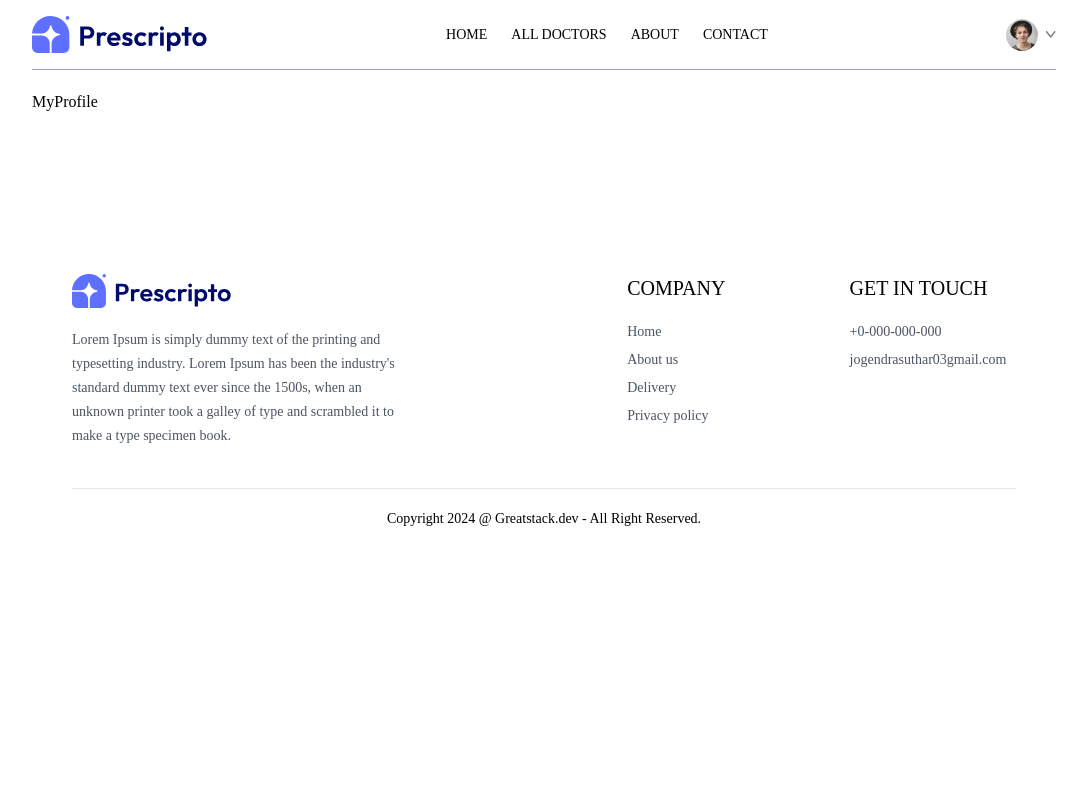
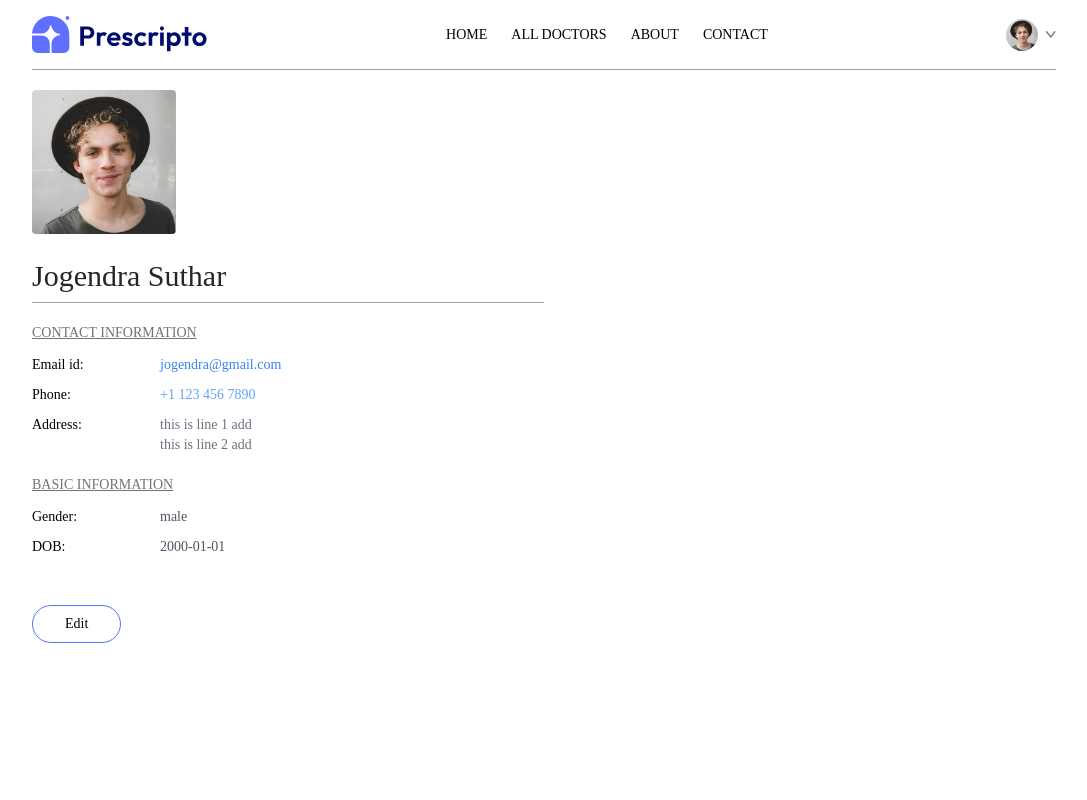
Before and after one commit to jogendra05/DoctorPro, a React (Vite) app in the folder frontend/: page /my-profile in a window 1280 px wide. Shown: the top 800 px of the page, without its empty margins (96-1183 px from the left). Built offline with nearby package versions, Linux system fonts and the light colour scheme.

Commit message:
Add Profile Page

```diff
--- a/frontend/src/pages/MyProfile.jsx
+++ b/frontend/src/pages/MyProfile.jsx
@@ -1,9 +1,150 @@
-import React from 'react'
+import React, { useState } from "react";
+import { assets } from "../assets/assets";
 
 const MyProfile = () => {
+  const [userData, setUserData] = useState({
+    name: "Jogendra Suthar",
+    image: assets.profile_pic,
+    email: "jogendra@gmail.com",
+    phone: "+1 123 456 7890",
+    address: {
+      line1: "this is line 1 add",
+      line2: "this is line 2 add",
+    },
+    gender: "male",
+    dob: "2000-01-01",
+  });
+
+  const [isEdit, setIsEdit] = useState(false);
+
   return (
-    <div>MyProfile</div>
-  )
-}
+    <div className="max-w-lg flex flex-col gap-2 text-sm">
+      <img className="w-36 rounded" src={userData.image} alt="" />
+      {isEdit ? (
+        <input
+          className="bg-gray-50 text-3xl font-medium max-w-60 mt-4"
+          type="text"
+          onChange={(e) =>
+            setUserData((prev) => ({ ...prev, name: e.target.value }))
+          }
+          value={userData.name}
+        />
+      ) : (
+        <p className="font-medium text-3xl text-neutral-800 mt-4">
+          {userData.name}
+        </p>
+      )}
+      <hr className="bg-zinc-400 h-[1px] border-none" />
 
-export default MyProfile
+      <div>
+        <p className="text-neutral-500 underline mt-3">CONTACT INFORMATION</p>
+        <div className="grid grid-cols-[1fr_3fr] gap-y-2.5 mt-3">
+          <p className="font-medium">Email id:</p>
+          <p className="text-blue-500">{userData.email}</p>
+          <p className="font-medium">Phone:</p>
+          {isEdit ? (
+            <input
+              className="bg-gray-100 max-w-52"
+              type="text"
+              onChange={(e) =>
+                setUserData((prev) => ({ ...prev, phone: e.target.value }))
+              }
+              value={userData.phone}
+            />
+          ) : (
+            <p className="text-blue-400">{userData.phone}</p>
+          )}
+          <p className="font-medium">Address:</p>
+          {isEdit ? (
+            <p>
+              <input
+                className="bg-gray-50"
+                type="text"
+                onChange={(e) =>
+                  setUserData((prev) => ({
+                    ...prev,
+                    address: { ...prev.address, line1: e.target.value },
+                  }))
+                }
+                value={userData.address.line1}
+              />
+              <br />
+              <input
+                className="bg-gray-50"
+                type="text"
+                onChange={(e) =>
+                  setUserData((prev) => ({
+                    ...prev,
+                    address: { ...prev.address, line2: e.target.value },
+                  }))
+                }
+                value={userData.address.line2}
+              />
+            </p>
+          ) : (
+            <p className="text-gray-500">
+              {userData.address.line1}
+              <br />
+              {userData.address.line2}
+            </p>
+          )}
+        </div>
+      </div>
+
+      <div>
+        <p className="text-neutral-500 underline mt-3">BASIC INFORMATION</p>
+
+        <div className="grid grid-cols-[1fr_3fr] gap-y-2.5 mt-3 ">
+          <p className="font-medium">Gender:</p>
+          {isEdit ? (
+            <select
+              className="max-w-20 bg-gray-50"
+              value={userData.gender}
+              onChange={(e) =>
+                setUserData((prev) => ({ ...prev, gender: e.target.value }))
+              }
+            >
+              <option value="Male">Male</option>
+              <option value="Female">Female</option>
+            </select>
+          ) : (
+            <p className="text-gray-600">{userData.gender}</p>
+          )}
+          <p className="font-medium">DOB:</p>
+          {isEdit ? (
+            <input
+              className="max-w-20 bg-gray-100"
+              type="date"
+              onChange={(e) =>
+                setUserData((prev) => ({ ...prev, dob: e.target.value }))
+              }
+              value={userData.dob}
+            />
+          ) : (
+            <p className="text-gray-600">{userData.dob}</p>
+          )}
+        </div>
+      </div>
+
+      <div className="mt-10">
+        {isEdit ? (
+          <button
+            className="border border-primary rounded-full px-8 py-2"
+            onClick={() => setIsEdit(false)}
+          >
+            Save Information
+          </button>
+        ) : (
+          <button
+            className="border border-primary rounded-full px-8 py-2"
+            onClick={() => setIsEdit(true)}
+          >
+            Edit
+          </button>
+        )}
+      </div>
+    </div>
+  );
+};
+
+export default MyProfile;
```
